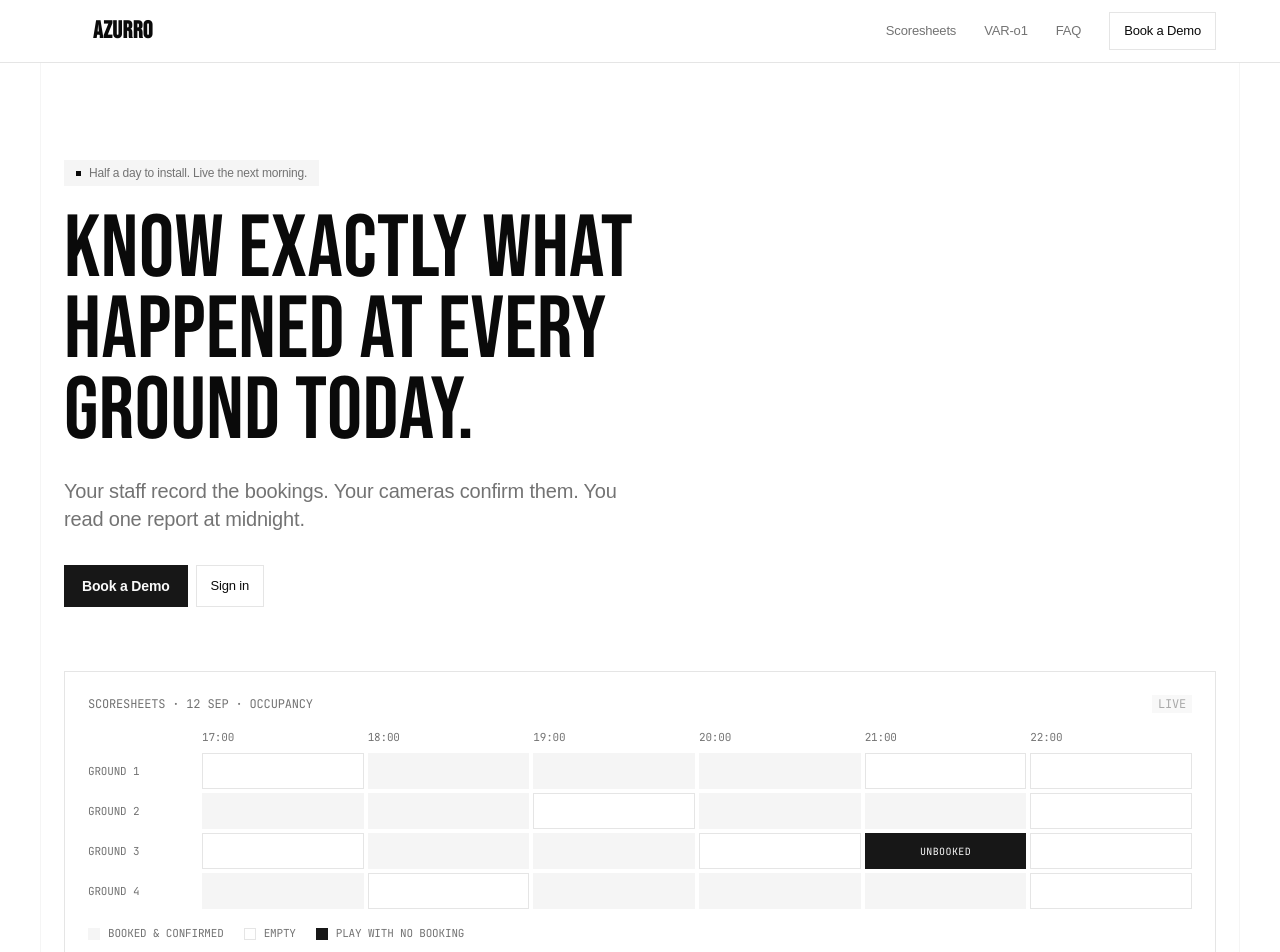
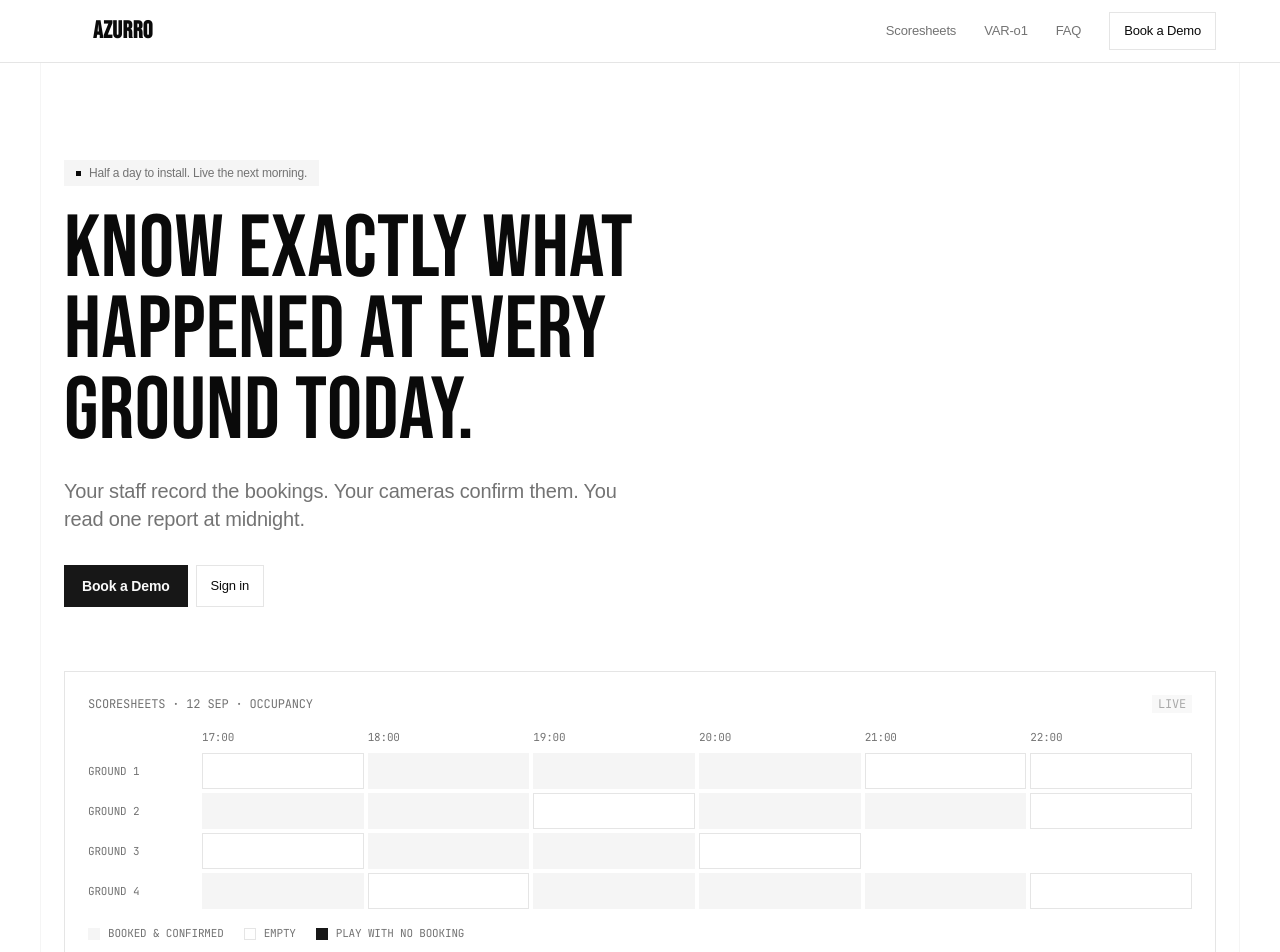
Before and after one commit to mihiryadav20/azurro_lander, a React (Vite) app: page / in a window 1280 px wide. Shown: the top 952 px of the page. Built offline with nearby package versions, Linux system fonts and the light colour scheme.

Commit message:
enhance AzurroLanding and Terminal components: add catch slots logic and looping functionality

```diff
--- a/src/components/azurro/AzurroLanding.tsx
+++ b/src/components/azurro/AzurroLanding.tsx
@@ -1,5 +1,5 @@
-import { Fragment } from "react"
-import { MotionConfig, motion, useReducedMotion } from "motion/react"
+import { Fragment, useEffect, useRef, useState } from "react"
+import { MotionConfig, motion, useInView, useReducedMotion } from "motion/react"
 import logo from "@/assets/azurro-logo.png"
 import { AnimatedSpan, Terminal, TypingAnimation } from "@/components/ui/terminal"
 import {
@@ -20,7 +20,11 @@ const primaryBtn =
 const outlineBtn =
   "inline-flex items-center border border-border text-foreground text-[13px] transition-colors hover:bg-secondary"
 const navLink =
-  "px-3 py-2 text-muted-foreground transition-colors hover:text-foreground"
+  "relative px-3 py-2 text-muted-foreground transition-colors hover:text-foreground " +
+  "after:absolute after:inset-x-3 after:bottom-1 after:h-px after:origin-left after:scale-x-0 " +
+  "after:bg-foreground after:transition-transform after:duration-300 " +
+  "after:ease-[cubic-bezier(0.16,1,0.3,1)] hover:after:scale-x-100 " +
+  "motion-reduce:after:transition-none"
 const sectionPad = "mx-auto max-w-[1200px] px-6 pt-[clamp(56px,9vw,96px)]"
 const termLine =
   "font-mono whitespace-pre text-[clamp(11px,2.2cqw,12px)] leading-[1.72]"
@@ -28,12 +32,24 @@ const tap = { scale: 0.985 }
 
 const TIMES = ["17:00", "18:00", "19:00", "20:00", "21:00", "22:00"]
 
-const OCCUPANCY_ROWS: { label: string; cells: ("empty" | "booked" | "unbooked")[] }[] = [
+const OCCUPANCY_ROWS: { label: string; cells: ("empty" | "booked")[] }[] = [
   { label: "GROUND 1", cells: ["empty", "booked", "booked", "booked", "empty", "empty"] },
   { label: "GROUND 2", cells: ["booked", "booked", "empty", "booked", "booked", "empty"] },
-  { label: "GROUND 3", cells: ["empty", "booked", "booked", "empty", "unbooked", "empty"] },
+  { label: "GROUND 3", cells: ["empty", "booked", "booked", "empty", "empty", "empty"] },
   { label: "GROUND 4", cells: ["booked", "empty", "booked", "booked", "booked", "empty"] },
 ]
+
+// The catch can only land where the register shows nothing — that is the whole
+// claim. So the empty cells, and only those, are the candidate positions.
+const CATCH_SLOTS = OCCUPANCY_ROWS.flatMap((row, r) =>
+  row.cells.flatMap((cell, c) => (cell === "empty" ? [[r, c] as const] : []))
+)
+// Opens on GROUND 3 / 21:00, the position this grid was designed around.
+const FIRST_CATCH = Math.max(
+  CATCH_SLOTS.findIndex(([r, c]) => r === 2 && c === 4),
+  0
+)
+const CATCH_INTERVAL = 3600
 
 const VAR_ITEMS = [
   { title: "Unbooked play", desc: "Ground was occupied. Nothing in the register." },
@@ -65,8 +81,31 @@ const FAQS = [
 
 export function AzurroLanding() {
   // MotionConfig strips transforms for reduced-motion users but leaves opacity
-  // running, so the one infinite animation on the page needs its own opt-out.
+  // running, so the looping animations on the page need their own opt-out.
   const reduceMotion = useReducedMotion()
+
+  // VAR-o1 keeps finding a new one. The catch moves between empty slots while
+  // the grid is on screen, and holds still once it scrolls away.
+  const gridRef = useRef<HTMLDivElement>(null)
+  const gridInView = useInView(gridRef as React.RefObject<Element>, {
+    amount: 0.3,
+  })
+  const [catchIndex, setCatchIndex] = useState(FIRST_CATCH)
+  const [catchRow, catchCol] = CATCH_SLOTS[catchIndex]
+
+  useEffect(() => {
+    if (reduceMotion || !gridInView || CATCH_SLOTS.length < 2) return
+    const move = setInterval(() => {
+      setCatchIndex((current) => {
+        let next = current
+        while (next === current) {
+          next = Math.floor(Math.random() * CATCH_SLOTS.length)
+        }
+        return next
+      })
+    }, CATCH_INTERVAL)
+    return () => clearInterval(move)
+  }, [reduceMotion, gridInView])
 
   return (
     <MotionConfig reducedMotion="user">
@@ -181,6 +220,7 @@ export function AzurroLanding() {
         {/* Occupancy grid mock */}
         <section className="mx-auto max-w-[1200px] px-6 pt-[clamp(40px,6vw,64px)]">
           <motion.div
+            ref={gridRef}
             className="bg-card p-[clamp(16px,3vw,24px)] shadow-[inset_0_0_0_1px_var(--border)]"
             variants={fadeUp}
             initial="hidden"
@@ -212,7 +252,7 @@ export function AzurroLanding() {
                   </motion.span>
                 ))}
 
-                {OCCUPANCY_ROWS.map((row) => (
+                {OCCUPANCY_ROWS.map((row, r) => (
                   <Fragment key={row.label}>
                     <motion.span
                       variants={gridCell}
@@ -221,31 +261,32 @@ export function AzurroLanding() {
                     >
                       {row.label}
                     </motion.span>
-                    {row.cells.map((cell, i) =>
-                      cell === "unbooked" ? (
+                    {row.cells.map((cell, i) => {
+                      // The key carries the cell's state so a slot that gains or
+                      // loses the catch remounts and replays its animation
+                      // instead of silently swapping class names.
+                      const isCatch = r === catchRow && i === catchCol
+                      return isCatch ? (
                         <motion.div
-                          key={i}
+                          key={`${i}-catch`}
                           variants={unbookedCell}
                           className="flex h-9 items-center justify-center bg-primary text-[10px] tracking-[0.04em] text-primary-foreground"
                         >
                           UNBOOKED
                         </motion.div>
-                      ) : cell === "booked" ? (
+                      ) : (
                         <motion.div
-                          key={i}
+                          key={`${i}-${cell}`}
                           variants={gridCell}
                           custom={i}
-                          className="h-9 bg-secondary"
-                        />
-                      ) : (
-                        <motion.div
-                          key={i}
-                          variants={gridCell}
-                          custom={i}
-                          className="h-9 border border-border"
+                          className={
+                            cell === "booked"
+                              ? "h-9 bg-secondary"
+                              : "h-9 border border-border"
+                          }
                         />
                       )
-                    )}
+                    })}
                   </Fragment>
                 ))}
               </motion.div>
@@ -378,7 +419,11 @@ export function AzurroLanding() {
             {/* Terminal runs its own typing sequence off its own inView check;
                 this wrapper only handles the reveal. */}
             <motion.div variants={fadeUp} className="flex-[1.4_1_420px]">
-              <Terminal className="h-auto max-h-none w-full max-w-none rounded-none border-border bg-card [container-type:inline-size] [&>pre]:min-h-[calc(17.2em_+_40px)] [&>pre]:p-[clamp(10px,1.6cqw,20px)] [&>pre]:text-[clamp(11px,2.2cqw,12px)] [&>pre>code]:gap-y-0">
+              <Terminal
+                loop={!reduceMotion}
+                loopDelay={5200}
+                className="h-auto max-h-none w-full max-w-none rounded-none border-border bg-card [container-type:inline-size] [&>pre]:min-h-[calc(17.2em_+_40px)] [&>pre]:p-[clamp(10px,1.6cqw,20px)] [&>pre]:text-[clamp(11px,2.2cqw,12px)] [&>pre>code]:gap-y-0"
+              >
                 <AnimatedSpan
                   className={`${termLine} tracking-[0.04em] text-muted-foreground`}
                 >
--- a/src/components/ui/terminal.tsx
+++ b/src/components/ui/terminal.tsx
@@ -229,6 +229,8 @@ interface TerminalProps {
   className?: string
   sequence?: boolean
   startOnView?: boolean
+  loop?: boolean
+  loopDelay?: number
 }
 
 export const Terminal = ({
@@ -236,15 +238,37 @@ export const Terminal = ({
   className,
   sequence = true,
   startOnView = true,
+  loop = false,
+  loopDelay = 4000,
 }: TerminalProps) => {
   const containerRef = useRef<HTMLDivElement | null>(null)
   const isInView = useInView(containerRef as React.RefObject<Element>, {
     amount: 0.3,
     once: true,
   })
+  // Restarts are gated on live visibility rather than the once:true flag above,
+  // so an off-screen terminal isn't burning a timer between runs.
+  const isVisible = useInView(containerRef as React.RefObject<Element>, {
+    amount: 0.3,
+  })
 
   const [activeIndex, setActiveIndex] = useState(0)
+  const [runId, setRunId] = useState(0)
   const sequenceHasStarted = sequence ? !startOnView || isInView : false
+
+  const itemCount = useMemo(() => Children.toArray(children).length, [children])
+
+  // A finished sequence rewinds by remounting every item (see runId in the key
+  // below), which is what resets each child's own typing/fade state.
+  useEffect(() => {
+    if (!sequence || !loop) return
+    if (activeIndex < itemCount || !isVisible) return
+    const restart = setTimeout(() => {
+      setActiveIndex(0)
+      setRunId((id) => id + 1)
+    }, loopDelay)
+    return () => clearTimeout(restart)
+  }, [sequence, loop, activeIndex, itemCount, isVisible, loopDelay])
 
   const contextValue = useMemo<SequenceContextValue | null>(() => {
     if (!sequence) return null
@@ -261,11 +285,11 @@ export const Terminal = ({
     if (!sequence) return children
     const array = Children.toArray(children)
     return array.map((child, index) => (
-      <ItemIndexContext.Provider key={index} value={index}>
+      <ItemIndexContext.Provider key={`${runId}-${index}`} value={index}>
         {child as React.ReactNode}
       </ItemIndexContext.Provider>
     ))
-  }, [children, sequence])
+  }, [children, sequence, runId])
 
   const content = (
     <div
```
